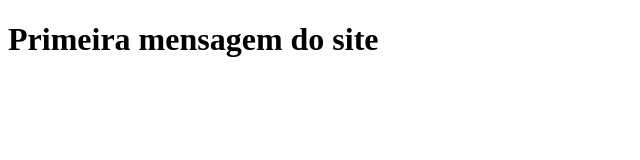
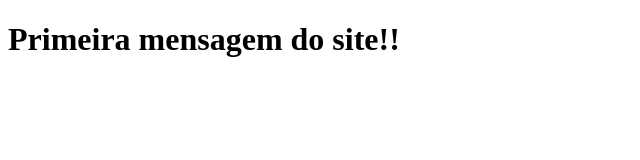
Before and after one commit to walzuguir/clone-tabnews, a Next.js app: page / in a window 1280 px wide. Shown: the top 160 px of the page, without its empty margins (0-640 px from the left). Built offline with nearby package versions, Linux system fonts and the light colour scheme.

Commit message:
modifica a frase principal do H1

```diff
--- a/pages/index.js
+++ b/pages/index.js
@@ -1,5 +1,5 @@
 function Home(){
-    return <h1>Primeira mensagem do site</h1>
+    return <h1>Primeira mensagem do site!!</h1>
 }
 
 export default Home;
```
